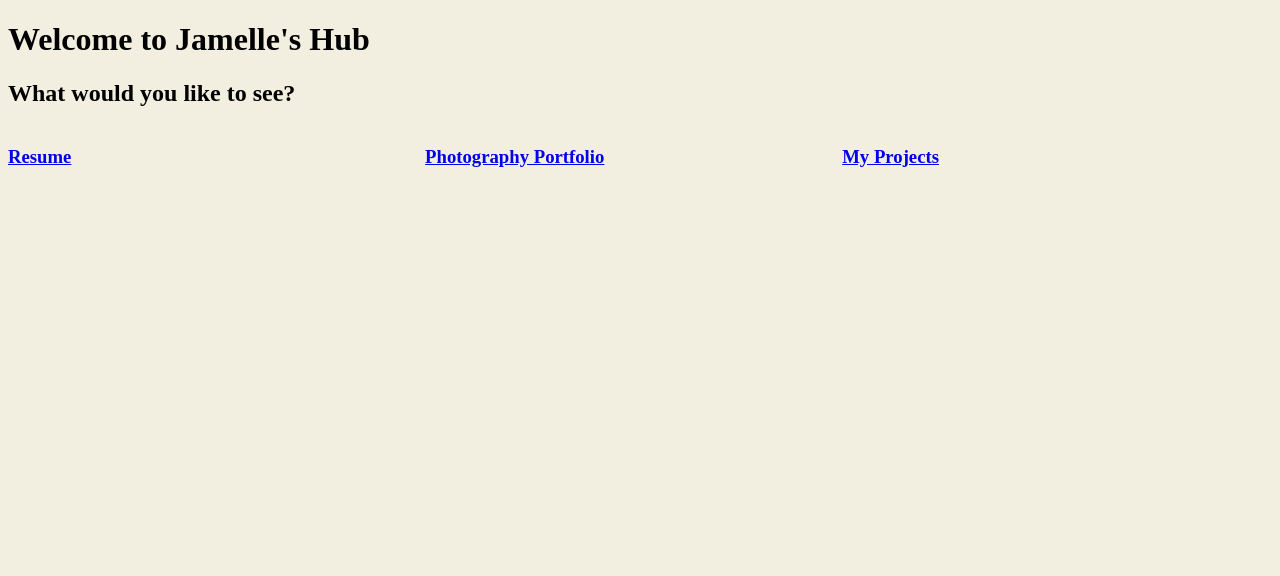
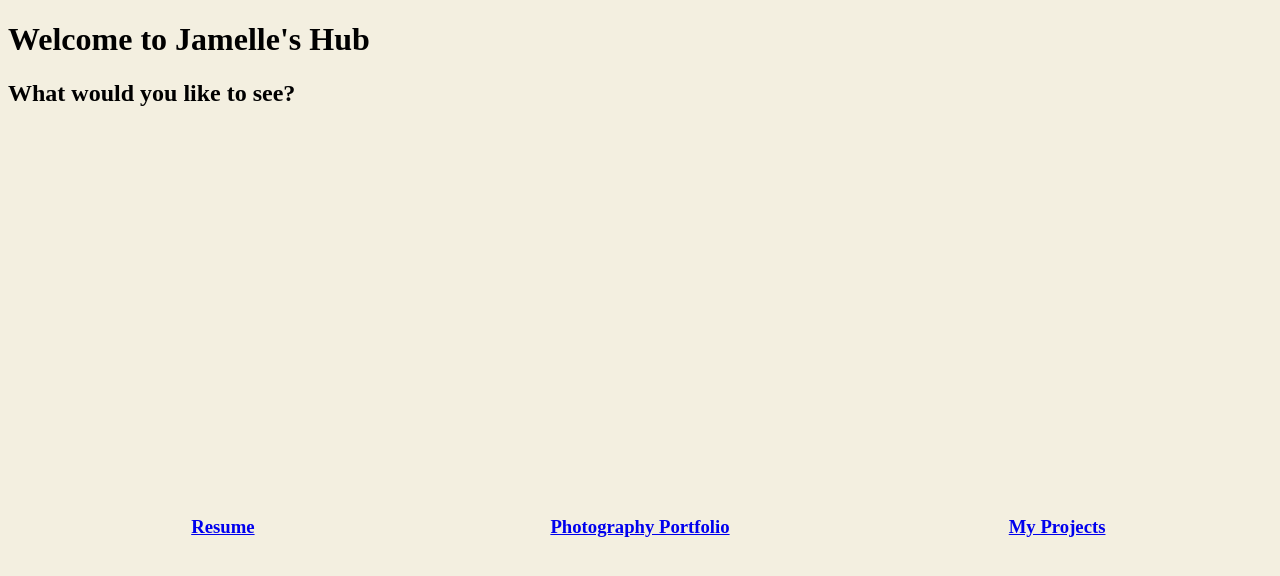
Before and after one commit to jamellemessinger/my-website, a plain HTML site: page LandingPage/index.html in a window 1280 px wide. Drawn offline with Linux system fonts and the light colour scheme.

Commit message:
center h3 element inside flex-container > div

```diff
--- a/LandingPage/style.css
+++ b/LandingPage/style.css
@@ -7,8 +7,14 @@ body {
 .flex-container {
     display: flex;
     flex-direction: row;
+    height: 100%;
+    justify-content: center;
 }
 
 .flex-container > div {
+    display: flex;
+    align-items: center;
+    justify-content: center;
     width: 33%;
+    height: 100%;
 }
```
